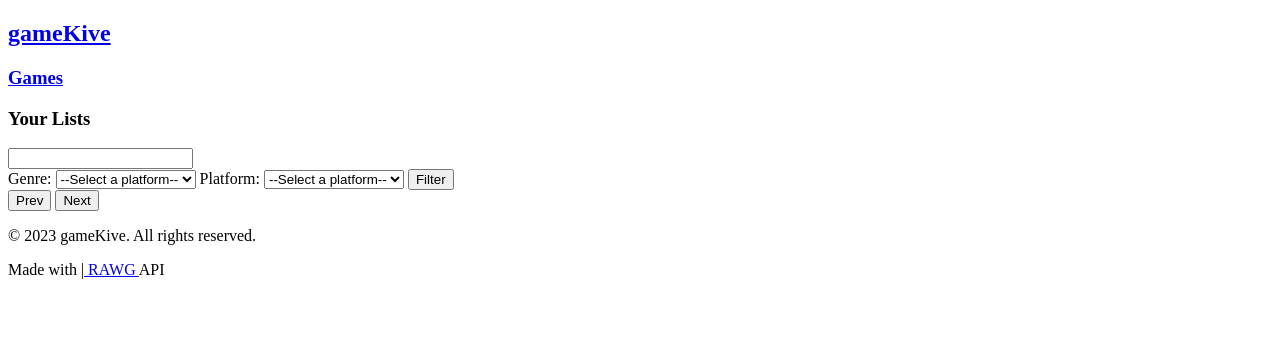
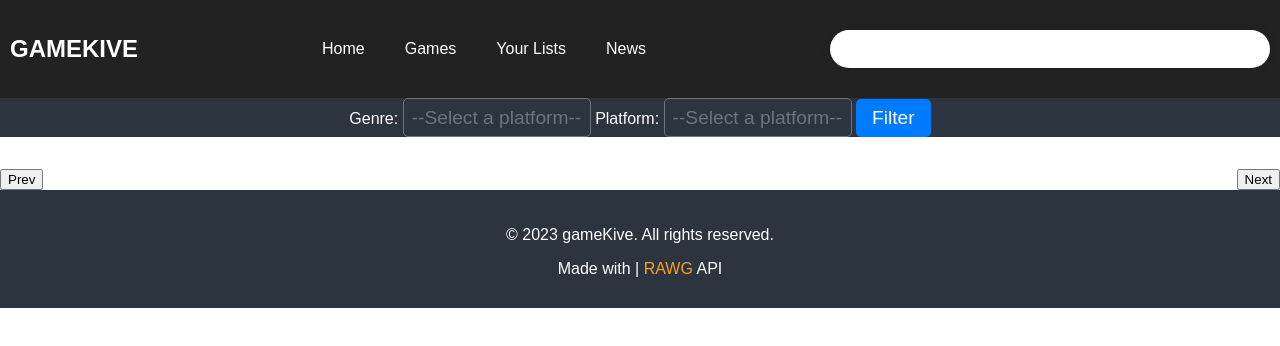
Before and after one commit to Fall-2/GAMEKIVE, a plain HTML site: page results.html in a window 1280 px wide. Drawn offline with Linux system fonts and the light colour scheme.

Commit message:
Final push

```diff
--- a/games.css
+++ b/games.css
@@ -1,8 +1,8 @@
 body {
     margin: 0;
     padding: 0;
-    font-family: Arial, sans-serif;
-    background-color: #;
+    font-family: 'Copperplate', Papyrus, fantasy;
+    background-color: white;
   }
   /* Logo styles */
   .logo {
@@ -161,3 +161,38 @@ body {
     background-color: #2c3440;
     color:white;
 }
+
+.game-image{
+  width: 170px;
+  height:130px;
+  border-radius: 10px;
+}
+
+.game-list{
+
+  margin-left: -10px;
+  height: 100%;
+  display: grid;
+  grid-template-columns: repeat(4, 1fr);
+  grid-template-rows: repeat(5, 1fr);
+  grid-column-gap: 0px;
+  grid-row-gap: 0px;
+  margin-left: 100px;
+}
+
+.game-container{
+  width:170px;
+  height:130px;
+  margin: 10px;
+}
+
+.gamelist-section{
+  width: 100%;
+  height: 100vh;
+
+}
+
+.button-container{
+  display: flex;
+  justify-content: space-between;
+}
--- a/games.js
+++ b/games.js
@@ -54,6 +54,7 @@ const displayGames = async (parentElement, gamesArray) => {
       const gameImg = document.createElement('img')
       gameDiv.addEventListener('click', getClickedGameInfo)
       gameDiv.classList.add('game-container')
+      gameImg.classList.add('game-image')
       parentElement.appendChild(gameDiv)
       gameDiv.appendChild(gameImg)
       gameImg.src = game.background_image
--- a/landing.css
+++ b/landing.css
@@ -1,8 +1,10 @@
 body {
     margin: 0;
     padding: 0;
-    font-family: Arial, sans-serif;
-    background-color: #;
+    font-family:  'Copperplate', Papyrus, fantasy;
+    background-color: #2c3440;
+
+    color:white;
   }
   /* Logo styles */
   .logo {
@@ -150,7 +152,7 @@ body {
 
   /* backdrop */
 
-  .photo-backdrop {
+  /* .photo-backdrop {
     position: relative;
     width: 100%;
     height: 20%;
@@ -165,4 +167,48 @@ body {
     width: 100%;
     height: 100%;
  background-color: #222;
+  } */
+
+
+
+  .game-image{
+    height:300px;
+    width:400px;
+
   }
+
+  .game-container{
+    border-radius: 10px;
+    width:400px;
+  }
+
+
+  .image-container {
+    position: relative;
+    display: inline-block;
+  }
+
+  .image-container img {
+    display: block;
+    max-width: 100%;
+    height: auto;
+   /* margin-left: 160px; */
+  }
+
+  .gradient-overlay {
+    position: absolute;
+    top: 0;
+    left: 0;
+    width: 100%;
+    height: 100%;
+    background: linear-gradient(to bottom, rgba(0,0,0,0) 30%, #2c3440 100%),
+                linear-gradient(to right, rgba(0,0,0,0) 30%, #2c3440 100%),
+                linear-gradient(to left, rgba(0,0,0,0) 30%, #2c3440 100%);
+  }
+
+  /* .photo-backdrop{
+    width:1%;
+    height: 75%;
+
+  }
+ */
--- a/landing.js
+++ b/landing.js
@@ -48,6 +48,7 @@ const displayGames = async (parentElement, gamesArray) => {
     const gameImg = document.createElement('img')
     gameDiv.addEventListener('click', getClickedGameInfo)
     gameDiv.classList.add('game-container')
+    gameImg.classList.add('game-image')
     parentElement.appendChild(gameDiv)
     gameDiv.appendChild(gameImg)
     gameImg.src = game.background_image
--- a/results.css
+++ b/results.css
@@ -0,0 +1,198 @@
+body {
+    margin: 0;
+    padding: 0;
+    font-family:  'Copperplate', Papyrus, fantasy;
+    background-color: white;
+  }
+  /* Logo styles */
+  .logo {
+
+    font-size: 24px;
+    font-weight: bold;
+}
+  /* Navigation bar styles */
+  nav {
+    background-color: #222;
+    color: #fff;
+    display: flex;
+    justify-content: space-between;
+    align-items: center;
+    padding: 10px;
+  }
+  nav ul {
+    margin: 0;
+    padding: 0;
+    list-style: none;
+    display: flex;
+  }
+  nav ul li {
+    margin-right: 20px;
+  }
+  nav ul li:last-child {
+    margin-right: 0;
+  }
+  nav ul li a {
+    color: #fff;
+    text-decoration: none;
+    font-size: 16px;
+    padding: 5px 10px;
+  }
+  nav ul li a:hover {
+    background-color: #333;
+  }
+
+
+  nav .navbar-brand {
+    font-size: 24px;
+    font-weight: bold;
+    text-transform: uppercase;
+    letter-spacing: 2px;
+  }
+  nav .nav-link {
+    font-size: 16px;
+    font-weight: bold;
+    text-transform: uppercase;
+    letter-spacing: 1px;
+    color: #fff;
+  }
+  nav .nav-link:hover {
+    color: #ffc107;
+  }
+  /* Search form styles */
+  .search-form {
+    margin: 20px 0;
+    display: flex;
+    justify-content: center;
+    align-items: center;
+  }
+  .search-form input[type="text"] {
+    border-radius: 20px;
+    padding: 10px 20px;
+    border: none;
+    box-shadow: 0px 0px 10px rgba(0, 0, 0, 0.1);
+    width: 400px;
+    font-size: 16px;
+    outline: none;
+  }
+  .search-form button[type="submit"] {
+    border-radius: 20px;
+    padding: 10px 20px;
+    border: none;
+    background-color: #ffc107;
+    color: #333;
+    font-size: 16px;
+    margin-left: 10px;
+    cursor: pointer;
+  }
+  .search-form button[type="submit"]:hover {
+    background-color: #333;
+    color: #ffc107;
+  }
+
+  footer {
+    background-color: #2c3440;
+    color: white;
+    padding: 20px;
+    text-align: center;
+  }
+
+  footer p {
+    margin-bottom: 10px;
+  }
+
+  footer a {
+    color: #f9a11b;
+    text-decoration: none;
+  }
+
+  footer a:hover {
+    text-decoration: underline;
+  }
+
+  h1{
+    text-align: center;
+  }
+
+  h2{
+    text-align: center;
+  }
+  .filter-section {
+    display: flex;
+    justify-content: center;
+    align-items: center;
+    margin-bottom: 2rem;
+  }
+
+  .filter-field {
+    margin: 0 1.5rem;
+  }
+
+  .filter-term {
+    background-color: transparent;
+    border: 1px solid #6c757d;
+    color: #6c757d;
+    padding: 0.5rem;
+    font-size: 1.2rem;
+    border-radius: 5px;
+    min-width: 10rem;
+    appearance: none;
+    -webkit-appearance: none;
+    -moz-appearance: none;
+    cursor: pointer;
+  }
+
+  .filter-term:focus {
+    outline: none;
+    border-color: #007bff;
+    box-shadow: 0 0 0 0.2rem rgba(0, 123, 255, 0.25);
+  }
+
+  input[type="submit"] {
+    background-color: #007bff;
+    border: none;
+    color: #fff;
+    padding: 0.5rem 1rem;
+    font-size: 1.2rem;
+    border-radius: 5px;
+    cursor: pointer;
+    transition: background-color 0.2s ease-in-out;
+  }
+.filter-section{
+    background-color: #2c3440;
+    color:white;
+}
+
+.game-image{
+  width: 170px;
+  height:130px;
+  border-radius: 10px;
+}
+
+.game-list{
+
+  margin-left: -10px;
+  height: 100%;
+  display: grid;
+  grid-template-columns: repeat(4, 1fr);
+  grid-template-rows: repeat(5, 1fr);
+  grid-column-gap: 0px;
+  grid-row-gap: 0px;
+  margin-left: 100px;
+}
+
+.game-container{
+  width:170px;
+  height:130px;
+  margin: 10px;
+}
+
+.gamelist-section{
+  width: 100%;
+  height: 100vh;
+
+}
+
+.button-container{
+  display: flex;
+  justify-content: space-between;
+}
--- a/results.html
+++ b/results.html
@@ -5,24 +5,24 @@
   <meta charset="UTF-8">
   <meta http-equiv="X-UA-Compatible" content="IE=edge">
   <meta name="viewport" content="width=device-width, initial-scale=1.0">
-  <title>Document</title>
+  <title>Results</title>
+  <link rel="stylesheet" href="results.css">
 </head>
 
 <body>
-  <section class="navbar">
-    <div>
-        <h1 class="brand"><a href="landing.html">gameKive</a></h1>
-        <div>
-            <nav>
-                <h3 class="link" id="games-link"><a href="games.html">Games</a></h3>
-                <h3 class="link" id="lists-link">Your Lists <a></a></h3>
-            </nav>
-        </div>
-        <form action="" class="search-form">
-            <input class='search-input' type="text">
-        </form>
-    </div>
-</section>
+  <nav>
+    <div class="logo">GAMEKIVE</div>
+    <ul >
+      <li><a href="landing.html">Home</a></li>
+      <li><a href="games.html">Games</a></li>
+      <li><a href="#">Your Lists</a></li>
+      <li><a href="#">News</a></li>
+
+    </ul>
+    <form action="" class="search-form">
+      <input class='search-input' type="text">
+  </form>
+  </nav>
   <section class="filter-section">
     <form class="game-filter-form">
       <label for="genre">Genre:</label>
--- a/results.js
+++ b/results.js
@@ -82,6 +82,7 @@ const displayGames = async (parentElement, gamesArray) => {
     const gameImg = document.createElement('img')
     gameDiv.addEventListener('click', getClickedGameInfo)
     gameDiv.classList.add('game-container')
+    gameImg.classList.add('game-image')
     parentElement.appendChild(gameDiv)
     gameDiv.appendChild(gameImg)
     gameImg.src = game.background_image
--- /dev/null
+++ b/singleGameView.css
@@ -0,0 +1,158 @@
+.main {
+  display: flex;
+}
+body {
+  margin: 0;
+  padding: 0;
+  font-family:  'Copperplate', Papyrus, fantasy;
+  background-color: white;
+}
+/* Logo styles */
+.logo {
+  font-size: 24px;
+  font-weight: bold;
+}
+/* Navigation bar styles */
+nav {
+  background-color: #222;
+  color: #fff;
+  display: flex;
+  justify-content: space-between;
+  align-items: center;
+  padding: 10px;
+}
+nav ul {
+  margin: 0;
+  padding: 0;
+  list-style: none;
+  display: flex;
+}
+nav ul li {
+  margin-right: 20px;
+}
+nav ul li:last-child {
+  margin-right: 0;
+}
+nav ul li a {
+  color: #fff;
+  text-decoration: none;
+  font-size: 16px;
+  padding: 5px 10px;
+}
+nav ul li a:hover {
+  background-color: #333;
+}
+
+nav .navbar-brand {
+  font-size: 24px;
+  font-weight: bold;
+  text-transform: uppercase;
+  letter-spacing: 2px;
+}
+nav .nav-link {
+  font-size: 16px;
+  font-weight: bold;
+  text-transform: uppercase;
+  letter-spacing: 1px;
+  color: #fff;
+}
+nav .nav-link:hover {
+  color: #ffc107;
+}
+/* Search form styles */
+.search-form {
+  margin: 20px 0;
+  display: flex;
+  justify-content: center;
+  align-items: center;
+}
+.search-form input[type="text"] {
+  border-radius: 20px;
+  padding: 10px 20px;
+  border: none;
+  box-shadow: 0px 0px 10px rgba(0, 0, 0, 0.1);
+  width: 400px;
+  font-size: 16px;
+  outline: none;
+}
+.search-form button[type="submit"] {
+  border-radius: 20px;
+  padding: 10px 20px;
+  border: none;
+  background-color: #ffc107;
+  color: #333;
+  font-size: 16px;
+  margin-left: 10px;
+  cursor: pointer;
+}
+.search-form button[type="submit"]:hover {
+  background-color: #333;
+  color: #ffc107;
+}
+
+footer {
+  background-color: #2c3440;
+  color: white;
+  padding: 20px;
+  text-align: center;
+}
+
+footer p {
+  margin-bottom: 10px;
+}
+
+footer a {
+  color: #f9a11b;
+  text-decoration: none;
+}
+
+footer a:hover {
+  text-decoration: underline;
+}
+
+#game-image {
+  height: 342px;
+  width: 240px;
+}
+.screen-shot {
+  width: 200px;
+  height: 100px;
+
+}
+
+.main {
+  height: 100vh;
+  margin-top: 60px;
+  margin-left: 230px;
+  margin-right: 230px;
+
+}
+
+#game-info {
+  margin-left: 35px;
+}
+
+#headers {
+  display: flex;
+  justify-content: space-evenly;
+  /* justify-content: space-between; */
+}
+
+#game-description {
+  margin-top: 35px;
+}
+
+#game-screenshots {
+    display:flex;
+    flex-direction: row;
+    justify-content: space-between;
+  margin-top: 130px;
+
+}
+
+#ratings-container{
+    margin-top: 30px;
+}
+#game-ratings{
+    margin-top:10px ;
+}
```
Also changed, not shown: games.html (+5 -4 lines), landing.html (+3 -2 lines), singleGameView.html (+17 -15 lines), singleGameView.js (+34 -34 lines), nav.css (deleted).
